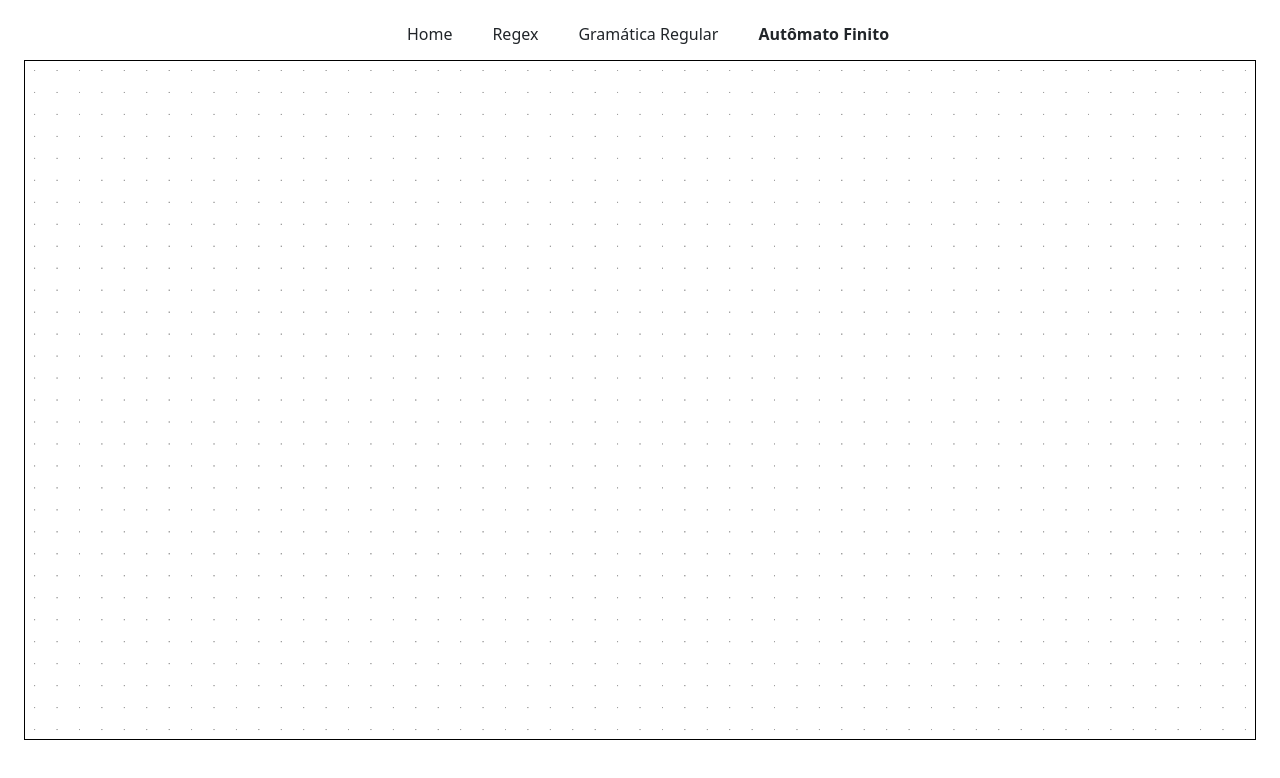
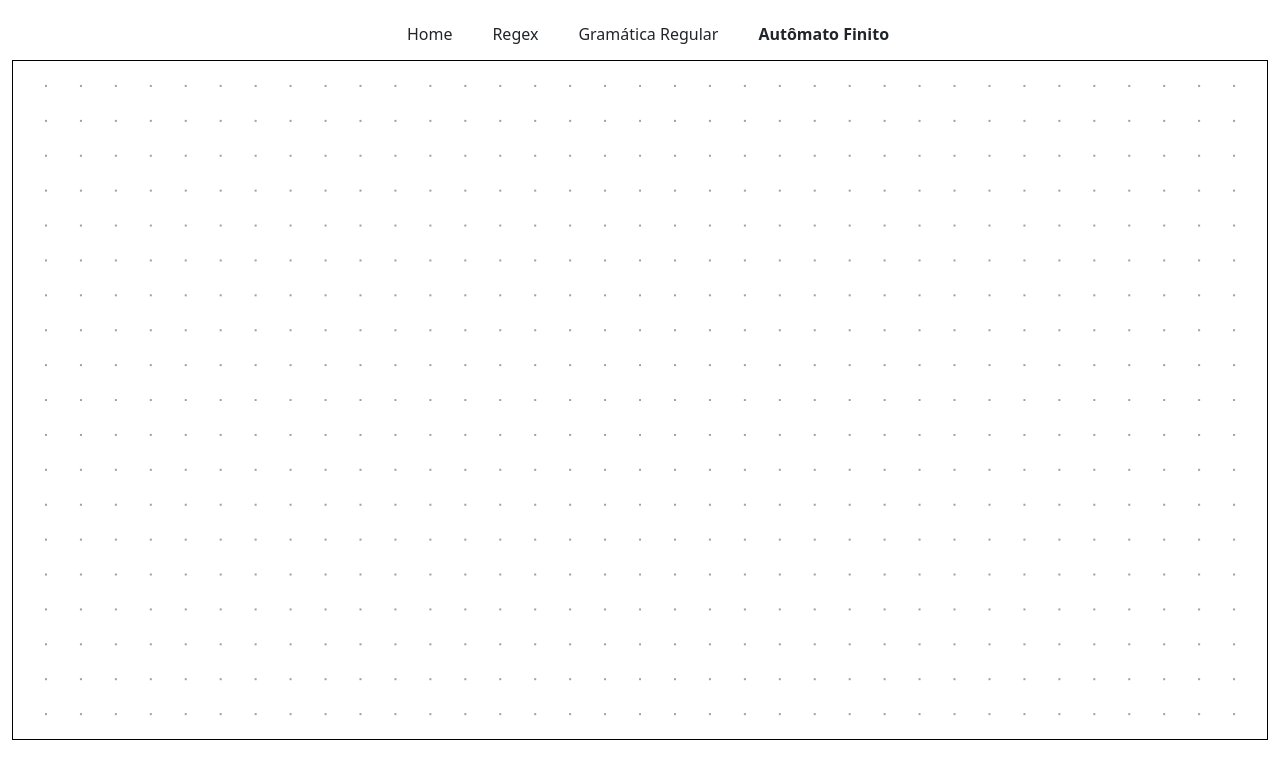
Before and after one commit to Igorjr19/clone-flap, a React (Vite) app: page /#/FiniteAutomata in a window 1280 px wide. Shown: the top 778 px of the page. Built offline with nearby package versions, Linux system fonts and the light colour scheme.

Commit message:
Update finite-automata graph

```diff
--- a/src/components/canvas/canvas.tsx
+++ b/src/components/canvas/canvas.tsx
@@ -146,15 +146,22 @@ function Canvas(props: CanvasProps) {
     ctx.beginPath();
     ctx.moveTo(from.x, from.y);
     ctx.lineTo(to.x, to.y);
+    ctx.stroke();
+
+    ctx.beginPath();
+    ctx.moveTo(to.x, to.y);
     ctx.lineTo(
       to.x - headlen * Math.cos(angle - Math.PI / 6),
       to.y - headlen * Math.sin(angle - Math.PI / 6),
     );
-    ctx.moveTo(to.x, to.y);
     ctx.lineTo(
       to.x - headlen * Math.cos(angle + Math.PI / 6),
       to.y - headlen * Math.sin(angle + Math.PI / 6),
     );
+    ctx.lineTo(to.x, to.y);
+    ctx.closePath();
+    ctx.fillStyle = ctx.strokeStyle;
+    ctx.fill();
 
     const isLinkSelected = props.selectedLinks
       ?.map((link) => link.id)
@@ -185,6 +192,7 @@ function Canvas(props: CanvasProps) {
     }
     if (props.circles) {
       props.circles.forEach((circle) => {
+        console.log('circle', circle.position);
         drawCircle(
           canvas,
           circle.position.x,
@@ -198,18 +206,37 @@ function Canvas(props: CanvasProps) {
 
     if (props.links) {
       props.links.forEach((link) => {
+        const leftOrRight = link.from.position.x < link.to.position.x ? 1 : -1;
+        if (leftOrRight === 1) {
+          link.from.position.x += props.circleRadius || 20;
+          link.to.position.x -= props.circleRadius || 20;
+        } else {
+          link.from.position.x -= props.circleRadius || 20;
+          link.to.position.x += props.circleRadius || 20;
+        }
         drawArrow(canvas, link.from.position, link.to.position, link.id);
       });
     }
 
     if (props.isLinking) {
       if (props.linkStart && props.linkOffset) {
+        const leftOrRight =
+          props.linkStart.position.x < props.linkOffset.x ? 1 : -1;
+        if (leftOrRight === 1) {
+          props.linkOffset.x -= (props.circleRadius || 20) / 2;
+        } else {
+          props.linkOffset.x += (props.circleRadius || 20) / 2;
+        }
         drawArrow(
           canvas,
           props.linkStart.position,
           {
             x: props.linkStart.position.x + props.linkOffset.x,
-            y: props.linkStart.position.y + props.linkOffset.y,
+            y:
+              props.linkStart.position.y +
+              props.linkOffset.y +
+              (props.circleRadius ?? 20) * 2 +
+              15,
           },
           -1,
         );
@@ -244,6 +271,7 @@ function Canvas(props: CanvasProps) {
         width: '100%',
         height: '100%',
         margin: 0,
+        padding: 0,
       }}
       onMouseDown={props.onCanvasDrag?.OnMouseDown}
       onMouseMove={props.onCanvasDrag?.OnMouseMove}
--- a/src/pages/finite-automata/finite-automata.tsx
+++ b/src/pages/finite-automata/finite-automata.tsx
@@ -29,6 +29,9 @@ export interface Link {
 const FiniteAutomata: React.FC<FiniteAutomataProps> = (
   props: FiniteAutomataProps,
 ) => {
+  const [canvasOffset, setCanvasOffset] = useState<Coordinate>({ x: 0, y: 0 });
+  const [canvasSize, setCanvasSize] = useState<Coordinate>({ x: 0, y: 0 });
+
   const [showMenu, setShowMenu] = useState(false);
   const [showSubMenuState, setShowSubMenuState] = useState(false);
   const [contextMenu, setContextMenu] = useState<Coordinate>({
@@ -236,9 +239,8 @@ const FiniteAutomata: React.FC<FiniteAutomataProps> = (
       if (!linkOffset) {
         setLinkOffset({ x: 0, y: 0 });
       } else {
-        // FIXME - Link offset is not working properly
-        const dx = linkOffset.x + event.clientX - linkStart?.position.x;
-        const dy = linkOffset.y + event.clientY - linkStart?.position.y;
+        const dx = event.clientX - linkStart.position.x;
+        const dy = event.clientY - linkStart.position.y;
         setLinkOffset({ x: dx, y: dy });
       }
       return;
@@ -331,6 +333,15 @@ const FiniteAutomata: React.FC<FiniteAutomataProps> = (
     };
   }, [showMenu]);
 
+  useEffect(() => {
+    const canvas = document.querySelector('canvas');
+    if (canvas) {
+      const rect = canvas.getBoundingClientRect();
+      setCanvasOffset({ x: rect.left, y: rect.top });
+      setCanvasSize({ x: rect.width, y: rect.height });
+    }
+  }, []);
+
   const isContextMenuOptionDisabled = !(selectedCircle.length > 0);
 
   return (
@@ -339,24 +350,95 @@ const FiniteAutomata: React.FC<FiniteAutomataProps> = (
       className="d-flex justify-content-center align-items-center"
       style={{
         height: '85vh',
+        padding: 0,
+        margin: 0,
       }}
       onContextMenu={handleContextMenu}
     >
       <Canvas
-        width={1920}
-        height={1080}
+        width={Math.round(canvasSize.x)}
+        height={Math.round(canvasSize.y)}
         theme={props.theme}
-        circles={circles}
+        circles={circles.map((c) => {
+          return {
+            id: c.id,
+            position: {
+              x: c.position.x - canvasOffset.x,
+              y: c.position.y - canvasOffset.y,
+            },
+            isInitial: c.isInitial,
+            isFinal: c.isFinal,
+          };
+        })}
         circleRadius={CIRCLE_RADIUS}
-        selectedCircles={selectedCircle}
+        selectedCircles={selectedCircle.map((c) => {
+          return {
+            id: c.id,
+            isFinal: c.isFinal,
+            isInitial: c.isInitial,
+            position: {
+              x: c.position.x - canvasOffset.x,
+              y: c.position.y - canvasOffset.y,
+            },
+          };
+        })}
         onCanvasDrag={onCanvasDrag}
-        dragStartPosition={dragStartPosition || { x: 0, y: 0 }}
-        draggingOffset={dragOffset || { x: 0, y: 0 }}
+        dragStartPosition={
+          dragStartPosition
+            ? {
+                x: dragStartPosition.x - canvasOffset.x,
+                y: dragStartPosition.y - canvasOffset.y,
+              }
+            : { x: 0, y: 0 }
+        }
+        draggingOffset={
+          dragOffset
+            ? {
+                x: dragOffset.x,
+                y: dragOffset.y,
+              }
+            : { x: 0, y: 0 }
+        }
         isSelectingArea={isSelectingArea}
-        links={links}
+        links={links.map((link) => {
+          return {
+            id: link.id,
+            from: {
+              id: link.from.id,
+              position: {
+                x: link.from.position.x - canvasOffset.x,
+                y: link.from.position.y - canvasOffset.y,
+              },
+            },
+            to: {
+              id: link.to.id,
+              position: {
+                x: link.to.position.x - canvasOffset.x,
+                y: link.to.position.y - canvasOffset.y,
+              },
+            },
+          };
+        })}
         isLinking={isAddingLink}
-        linkStart={linkStart}
-        linkOffset={linkOffset || { x: 0, y: 0 }}
+        linkStart={
+          linkStart
+            ? {
+                id: linkStart.id,
+                position: {
+                  x: linkStart.position.x - canvasOffset.x,
+                  y: linkStart.position.y - canvasOffset.y,
+                },
+              }
+            : null
+        }
+        linkOffset={
+          linkOffset
+            ? {
+                x: linkOffset.x - canvasOffset.x,
+                y: linkOffset.y - canvasOffset.y,
+              }
+            : { x: 0, y: 0 }
+        }
       ></Canvas>
       {showMenu && (
         <Dropdown.Menu
```
